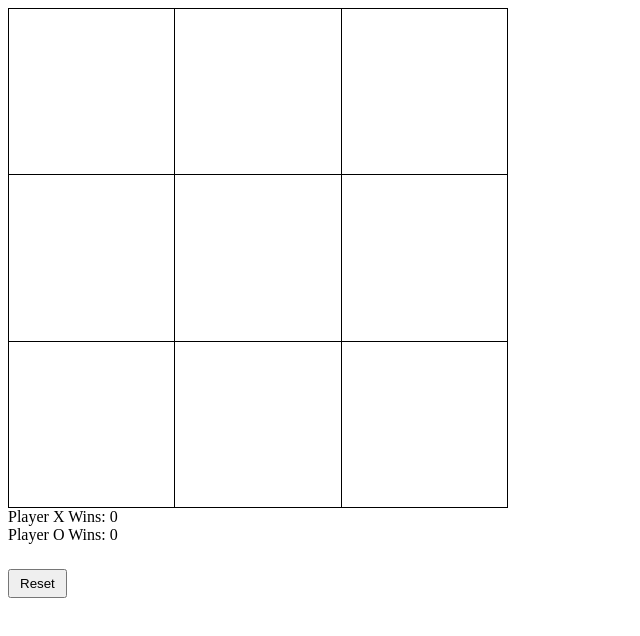
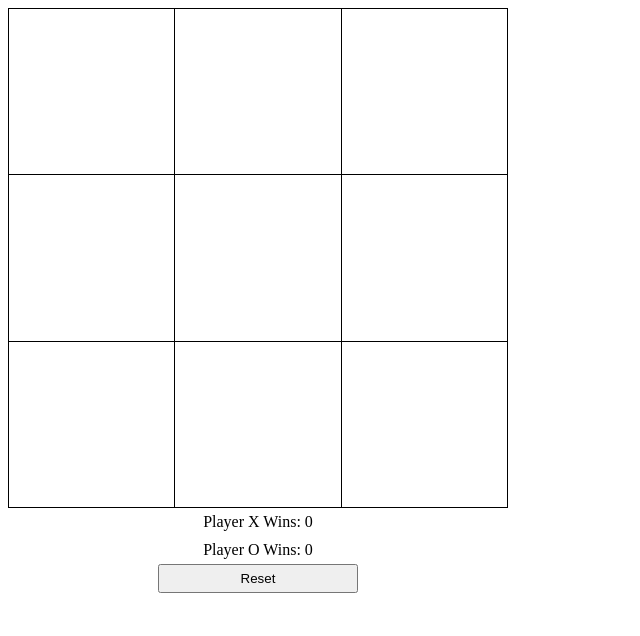
Before and after one commit to codentacos/MiniApp1-TicTacToe, a plain HTML site: page index.html in a window 1280 px wide. Shown: the whole page, without its empty margins (0-640 px from the left). Drawn offline with Linux system fonts and the light colour scheme.

Commit message:
Changed up styling a bit

```diff
--- a/index.html
+++ b/index.html
@@ -8,6 +8,7 @@
 </head>
 <body>
   <!-- Game board will be a table -->
+  <div class="container">
     <table>
       <tr>
         <td id='1'></td>
@@ -25,9 +26,12 @@
         <td id='9'></td>
       </tr>
     </table>
-  <div><span id='x-wins'>Player X Wins: 0</span></div>
-  <div><span id='o-wins'>Player O Wins: 0</span></div>
+    <div class="scores">
+      <p id='x-wins'>Player X Wins: 0</p>
+      <p id='o-wins'>Player O Wins: 0</p>
+    </div>
     <button type="button" class='reset'>Reset</button>
+  </div>
 
   <script src="app.js"></script>
 </body>
--- a/styles.css
+++ b/styles.css
@@ -1,6 +1,13 @@
 body {
   height: 100vh;
   width: 100%;
+}
+
+.container {
+  display: flex;
+  flex-direction: column;
+  justify-content: center;
+  width: 500px;
 }
 
 table {
@@ -24,7 +31,18 @@ td {
   background-size: cover;
 }
 
+.scores {
+  display: flex;
+  flex-direction: column;
+}
+
+p {
+  text-align: center;
+  margin: 5px 0;
+}
+
 button {
-  margin-top: 25px;
+  align-self: center;
   padding: 5px 10px;
+  width: 40%;
 }
```
Lines whose indentation alone changed are shown as unchanged.
